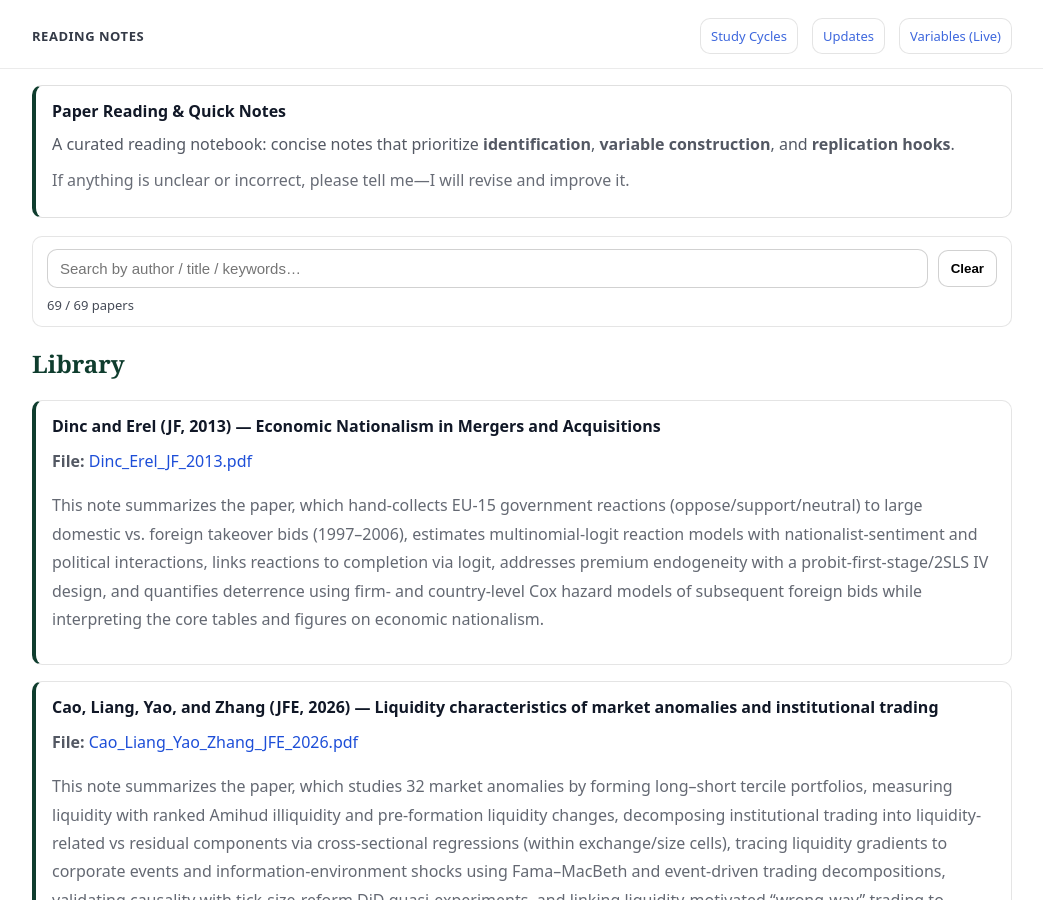
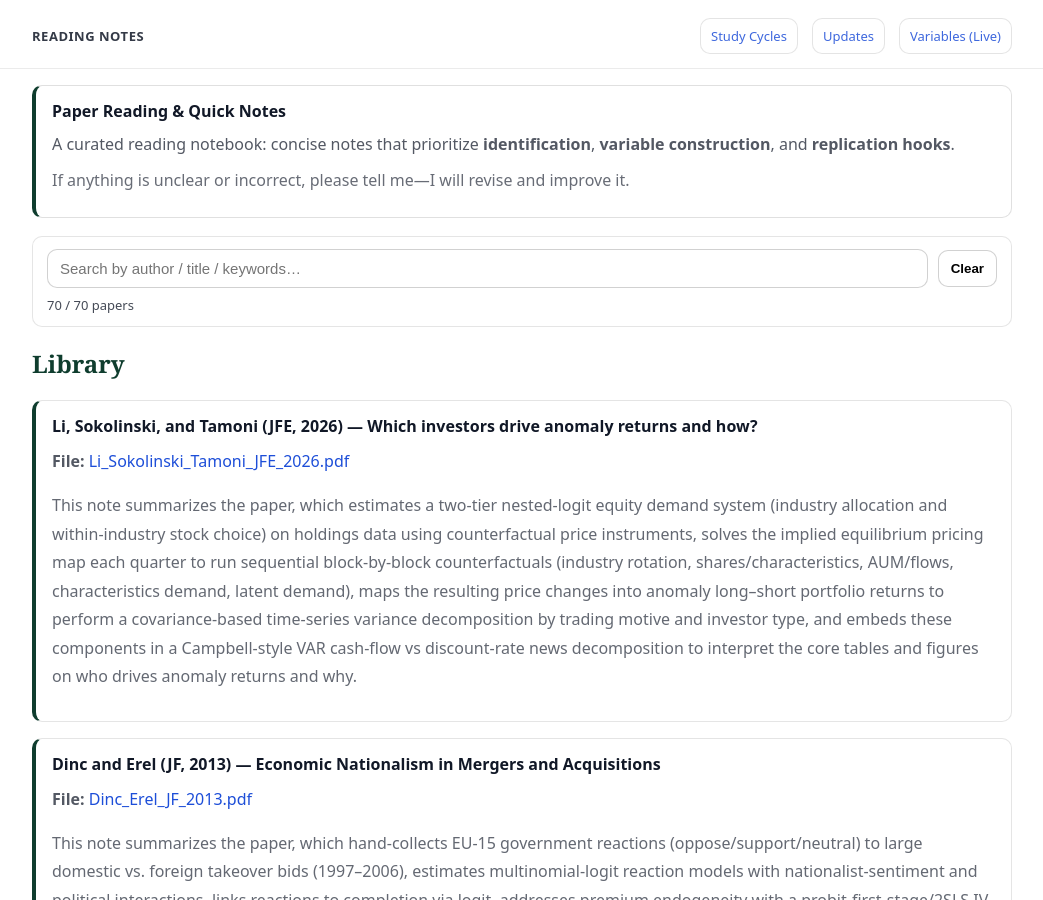
Before and after one commit to yaxinzn/study-archive, a Jekyll site: the page built from reading/index.md, in a window 1280 px wide and 900 px high. Shown: the whole window, without its empty margins (118-1161 px from the left). Built offline with Jekyll 4.4.1, drawn with Linux system fonts in a browser that asks for light colours.

Commit message:
Reading: add/update Li_Sokolinski_Tamoni_JFE_2026.pdf

```diff
--- a/_data/reading.yml
+++ b/_data/reading.yml
@@ -1,3 +1,8 @@
+- title: "Li, Sokolinski, and Tamoni (JFE, 2026) — Which investors drive anomaly returns and how?"
+  file: "Li_Sokolinski_Tamoni_JFE_2026.pdf"
+  desc: "
+This note summarizes the paper, which estimates a two-tier nested-logit equity demand system (industry allocation and within-industry stock choice) on holdings data using counterfactual price instruments, solves the implied equilibrium pricing map each quarter to run sequential block-by-block counterfactuals (industry rotation, shares/characteristics, AUM/flows, characteristics demand, latent demand), maps the resulting price changes into anomaly long–short portfolio returns to perform a covariance-based time-series variance decomposition by trading motive and investor type, and embeds these components in a Campbell-style VAR cash-flow vs discount-rate news decomposition to interpret the core tables and figures on who drives anomaly returns and why."
+
 - title: "Dinc and Erel (JF, 2013) — Economic Nationalism in Mergers and Acquisitions"
   file: "Dinc_Erel_JF_2013.pdf"
   desc: "
```
Also changed, not shown: 1 other file.
